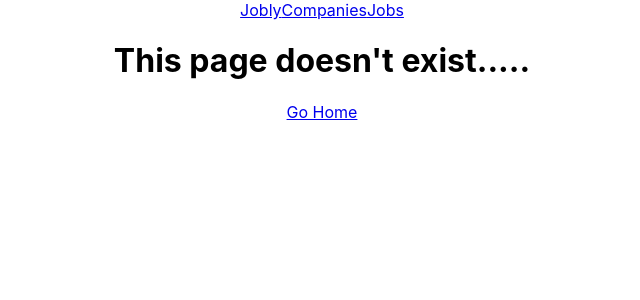
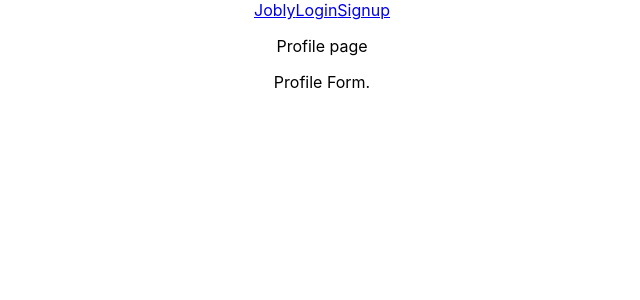
Before and after one commit to ross-brown/react-jobly, a React (Create React App) app: page /profile in a window 1280 px wide. Shown: the top 300 px of the page, without its empty margins (318-958 px from the left). Built offline with nearby package versions, Linux system fonts and the light colour scheme; no server answers.

Commit message:
added context for user and created signup/login forms with their routes

```diff
--- a/src/App.js
+++ b/src/App.js
@@ -4,12 +4,18 @@ import { useState } from 'react';
 
 import Nav from './Nav';
 import RoutesList from './RoutesList';
+import userContext from './userContext';
 
 /** Renders Jobly App components.
  *
  * App -> { Nav, RoutesList }
  */
 function App() {
+  const [user, setUser] = useState(null);
+
+  function login({ username, password }) {
+    //TODO:
+  }
 
   return (
     <div className="App">
--- a/src/Nav.js
+++ b/src/Nav.js
@@ -1,5 +1,6 @@
-import React from "react";
+import React, { useContext } from "react";
 import { NavLink } from "react-router-dom";
+import userContext from "./userContext";
 
 /** Renders Navbar.
  *
@@ -7,11 +8,22 @@ import { NavLink } from "react-router-dom";
 */
 
 function Nav() {
+  const user = useContext(userContext);
+
   return (
     <nav>
       <NavLink to="/">Jobly</NavLink>
-      <NavLink to="/companies">Companies</NavLink>
-      <NavLink to="/jobs">Jobs</NavLink>
+      {user
+        ? <>
+            <NavLink to="/companies">Companies</NavLink>
+            <NavLink to="/jobs">Jobs</NavLink>
+            <NavLink to="/profile">Profile</NavLink>
+        </>
+        : <>
+            <NavLink to="/login">Login</NavLink>
+            <NavLink to="/signup">Signup</NavLink>
+            {/* Logout Link here with username */}
+        </>}
     </nav>
   );
 }
--- a/src/RoutesList.js
+++ b/src/RoutesList.js
@@ -1,10 +1,16 @@
-import React from "react";
+import React, { useContext } from "react";
+import { Route, Routes } from "react-router-dom";
+
 import Homepage from "./pages/Homepage";
 import CompanyList from "./pages/CompanyList";
 import CompanyDetail from "./pages/CompanyDetail";
 import JobList from "./pages/JobList";
-import { Route, Routes } from "react-router-dom";
 import NotFound from "./pages/NotFound";
+import SignupForm from "./pages/SignupForm";
+import LoginForm from "./pages/LoginForm";
+import Profile from "./pages/Profile";
+import userContext from "./userContext";
+
 
 /** Has list of routes for individual components here.
  *
@@ -12,15 +18,23 @@ import NotFound from "./pages/NotFound";
  */
 
 function RoutesList() {
-
+  const user = useContext(userContext);
   return (
     <div className="RoutesList">
       <Routes>
         <Route path="/" element={<Homepage />} />
-        <Route path="/companies" element={<CompanyList />} />
-        <Route path="/companies/:handle" element={<CompanyDetail />} />
-        <Route path="/jobs" element={<JobList />} />
         <Route path="*" element={<NotFound />} />
+          {user
+            ? <>
+                <Route path="/companies" element={<CompanyList />} />
+                <Route path="/companies/:handle" element={<CompanyDetail />} />
+                <Route path="/jobs" element={<JobList />} />
+              </>
+            : <>
+                <Route path="/login" element={<LoginForm />} />
+                <Route path="/signup" element={<SignupForm />} />
+                <Route path="/profile" element={<Profile />} />
+              </>}
       </Routes>
     </div>
   );
--- a/src/pages/Homepage.js
+++ b/src/pages/Homepage.js
@@ -1,4 +1,6 @@
-import React from "react";
+import React, { useContext } from "react";
+import userContext from "../userContext";
+import { Link } from "react-router-dom";
 
 /** Renders homepage.
  *
@@ -6,12 +8,19 @@ import React from "react";
 */
 
 function Homepage() {
+  const user = useContext(userContext);
 
   return (
-    <>
-    <h1>Jobly</h1>
-    <p>All the jobs in one, convenient place.</p>
-    </>
+    <div className="Homepage">
+      <h1>Jobly</h1>
+      <p>All the jobs in one, convenient place.</p>
+      {user
+        ? <p>Welcome Back, {user.username}!</p>
+        : <>
+            <Link to="/login">Login</Link>
+            <Link to="/signup">Signup</Link>
+          </>}
+    </div>
   )
 }
 
--- /dev/null
+++ b/src/pages/LoginForm.js
@@ -0,0 +1,11 @@
+import React from "react";
+
+/** DocString... */
+
+function LoginForm() {
+  return (
+    <p>Form Is Here.</p>
+  );
+}
+
+export default LoginForm;
--- a/src/pages/NotFound.js
+++ b/src/pages/NotFound.js
@@ -5,6 +5,8 @@ import { Link } from "react-router-dom";
 
 /** Custom 404 Page component */
 function NotFound() {
+  //TODO: create if conditional on if someone is logged in or not
+  // - That will dictate who sees what error message.
   return (
     <div>
       <h1>This page doesn't exist.....</h1>
--- /dev/null
+++ b/src/pages/Profile.js
@@ -0,0 +1,15 @@
+import React from "react";
+
+import ProfileForm from "./ProfileForm";
+
+function Profile() {
+  //TODO: Later this will house jobs applied.
+  return (
+    <div className="Profile">
+      <p>Profile page</p>
+      <ProfileForm />
+    </div>
+  )
+}
+
+export default Profile;
--- /dev/null
+++ b/src/pages/ProfileForm.js
@@ -0,0 +1,9 @@
+import React from "react";
+
+function ProfileForm() {
+  return (
+    <p>Profile Form.</p>
+  )
+}
+
+export default ProfileForm;
--- /dev/null
+++ b/src/pages/SignupForm.js
@@ -0,0 +1,9 @@
+import React from "react";
+
+function SignupForm() {
+  return (
+    <p>Signup Form Here.</p>
+  )
+}
+
+export default SignupForm;
--- /dev/null
+++ b/src/userContext.js
@@ -0,0 +1,7 @@
+/** Creates context for currently logged in user. */
+
+import { createContext } from "react";
+
+const userContext = createContext();
+
+export default userContext;
```
